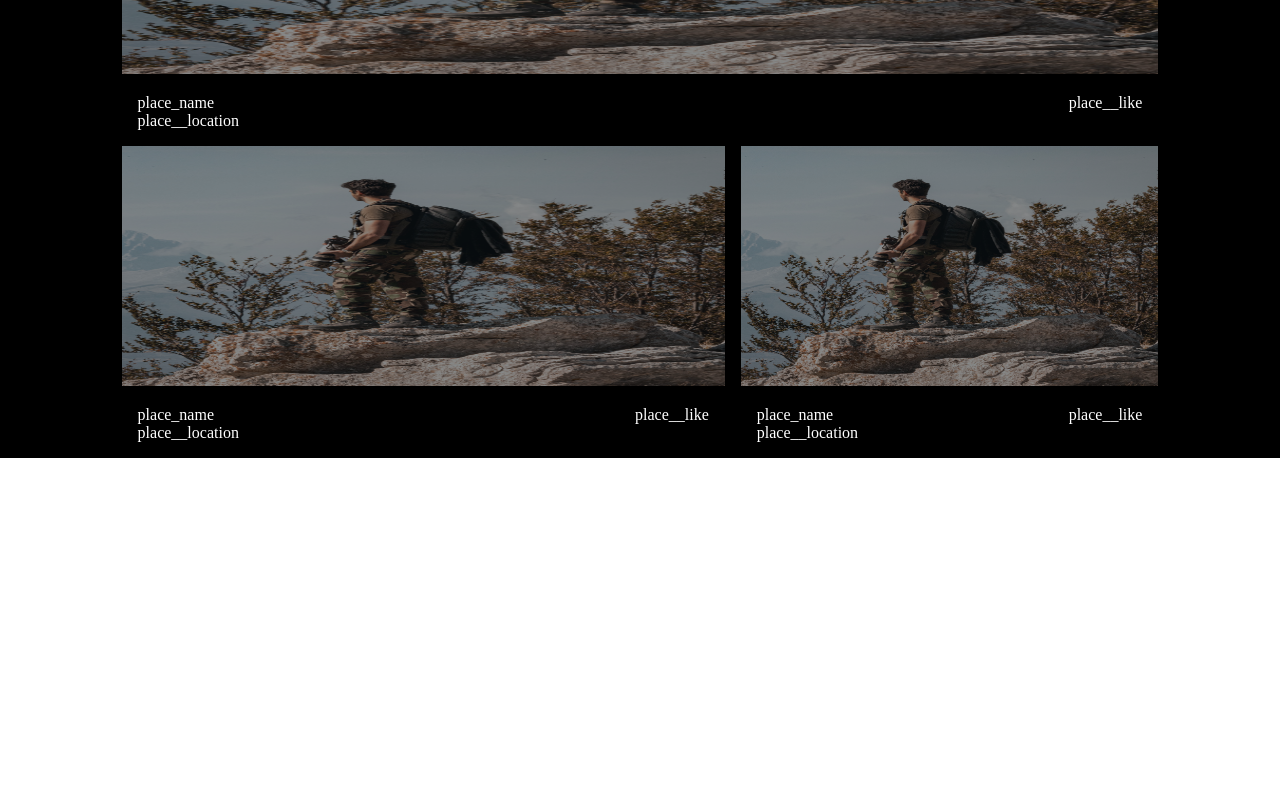
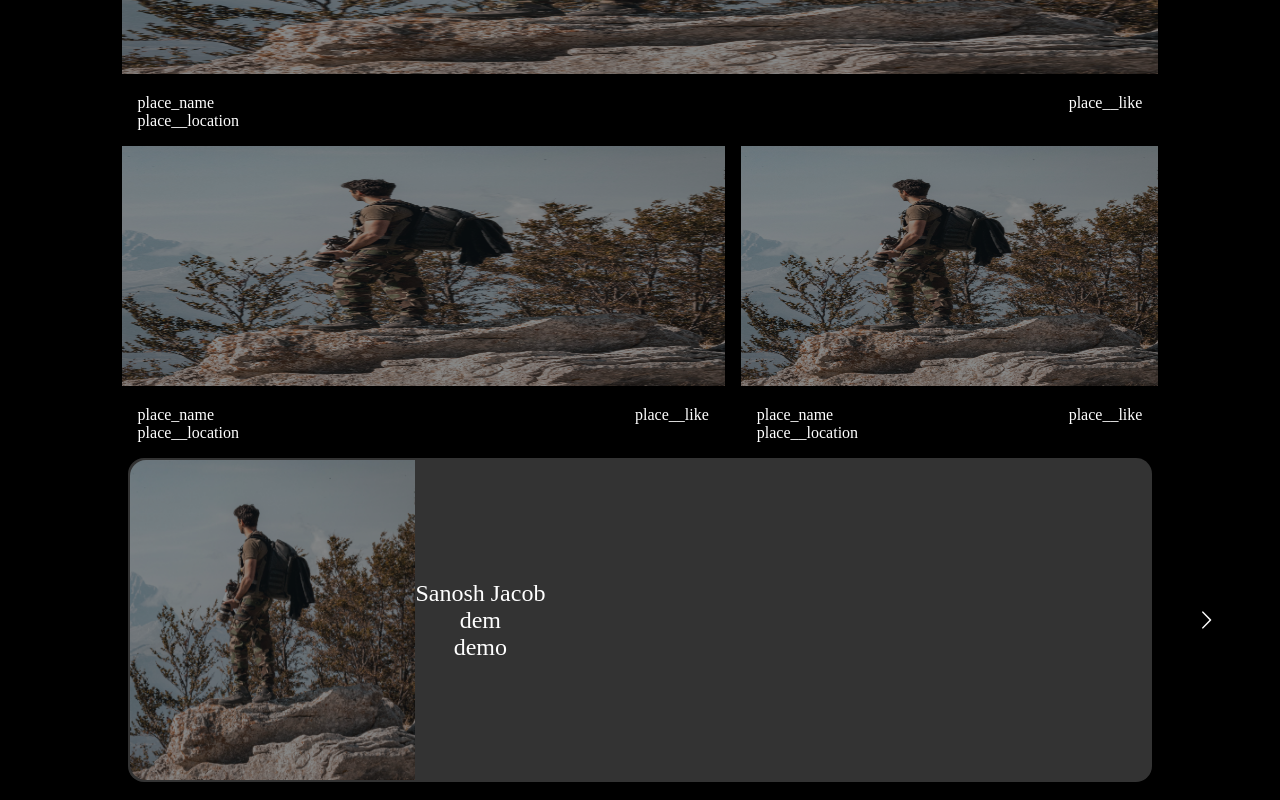
Before and after one commit to XdithyX/Roots-frontend, a React (Create React App) app: page /place in a window 1280 px wide. Shown: the part 821-1621 px from the top of the page. Before the commit the page ends 1279 px from the top, so only its background shows below. Built offline with nearby package versions, Linux system fonts and the light colour scheme.

Commit message:
place card

```diff
--- a/src/pages/Explore/Explore.css
+++ b/src/pages/Explore/Explore.css
@@ -83,7 +83,7 @@ top: 273px; */
     display: flex;
     flex-direction: row;
     margin: 3rem;
-    height: 25rem;
+    height: 20rem;
     gap: 1rem;
 }
 
--- a/src/pages/Place/Place.css
+++ b/src/pages/Place/Place.css
@@ -126,3 +126,29 @@
 .places__div__bottom {
     width: 90%;
 }
+
+.place__div {
+    border-radius: 1rem;
+    display: flex;
+    /* // margin-bottom: 20px; */
+    width: 80%;
+    background: rgba(255, 255, 255, 0.2);
+    -webkit-backdrop-filter: blur(2rem);
+    backdrop-filter: blur(2rem);
+    border: solid 2px transparent;
+    color: white;
+    font-size: 1.5rem;
+    margin: auto;
+}
+
+.place__user__img {
+    border-radius: 1rem 0rem 0rem 1rem;
+    height: 20rem;
+}
+
+.plcae__details {
+    display: flex;
+    flex-direction: column;
+    justify-content: center;
+    align-items: center;
+}
--- a/src/pages/Place/Place.js
+++ b/src/pages/Place/Place.js
@@ -1,8 +1,30 @@
 import React from "react";
 import "./Place.css";
+import Carousel from "react-multi-carousel";
+import "react-multi-carousel/lib/styles.css";
 import img from "../../../src/assets/png/guide.png";
 import MainLayout from "../../components/MainLayout/MainLayout";
 function Place() {
+  const responsive = {
+    superLargeDesktop: {
+      // the naming can be any, depends on you.
+      breakpoint: { max: 4000, min: 3000 },
+      items: 1,
+    },
+    desktop: {
+      breakpoint: { max: 3000, min: 1024 },
+      items: 1,
+    },
+    tablet: {
+      breakpoint: { max: 1024, min: 464 },
+      items: 1,
+    },
+    mobile: {
+      breakpoint: { max: 464, min: 0 },
+      items: 1,
+    },
+  };
+
   return (
     <MainLayout>
       <div className="place_container">
@@ -57,7 +79,6 @@ function Place() {
                   </div>
                 </div>
               </div>
-
             </div>
             <div className="places__div__bottom">
               <div className="place__left__details__div">
@@ -102,12 +123,43 @@ function Place() {
                   </div>
                 </div>
               </div>
-
+            </div>
+          </div>
+        </div>
+        <Carousel responsive={responsive}>
+          <div class="place__div" >
+            <div className="place__user__img">
+              <img src={img} className="place__user__img" alt="" />
+            </div>
+            <div className="plcae__details">
+              <p>Sanosh Jacob</p>
+              <p className="place__place">dem</p>
+              <p className="place__content">demo</p>
+            </div>
+          </div>
+          <div class="place__div" >
+            <div className="place__user__img">
+              <img src={img} className="place__user__img" alt="" />
+            </div>
+            <div className="plcae__details">
+              <p>Sanosh Jacob</p>
+              <p className="place__place">dem</p>
+              <p className="place__content">demo</p>
+            </div>
+          </div>
+          <div class="place__div" >
+            <div className="place__user__img">
+              <img src={img} className="place__user__img" alt="" />
+            </div>
+            <div className="plcae__details">
+              <p>Sanosh Jacob</p>
+              <p className="place__place">dem</p>
+              <p className="place__content">demo</p>
             </div>
           </div>
 
-        </div>
-
+        </Carousel>
+        ;
       </div>
     </MainLayout>
   );
--- a/src/pages/Review/Reviewcards.css
+++ b/src/pages/Review/Reviewcards.css
@@ -10,7 +10,8 @@
     justify-content: center;
     align-items: center;
     -webkit-text-fill-color: transparent;
-    /*  */background: linear-gradient(180deg,#fff,#40edf7);
+    /*  */
+    background: linear-gradient(180deg, #fff, #40edf7);
     background: linear-gradient(93.33deg, #C33028 -1.81%, #FC823D 52.17%, #E7A900 115.97%);
     -webkit-background-clip: text;
 }
@@ -29,7 +30,6 @@
     background: rgba(255, 255, 255, 0.2);
     -webkit-backdrop-filter: blur(2rem);
     backdrop-filter: blur(2rem);
-    border: 2-x solid transparent;
     border: solid 2px transparent;
     color: white;
     font-size: 1.5rem;
@@ -46,7 +46,7 @@
     display: flex;
     justify-content: flex-end;
     padding-right: 1rem;
-
+    margin-top: 15rem;
 }
 
 .rev__details {
@@ -56,11 +56,3 @@
     justify-content: center;
     align-items: center;
 }
-
-.rev__content{
-    margin: 0.5rem;
-}
-
-.rev__place{
-    color:gold;
-}
```
